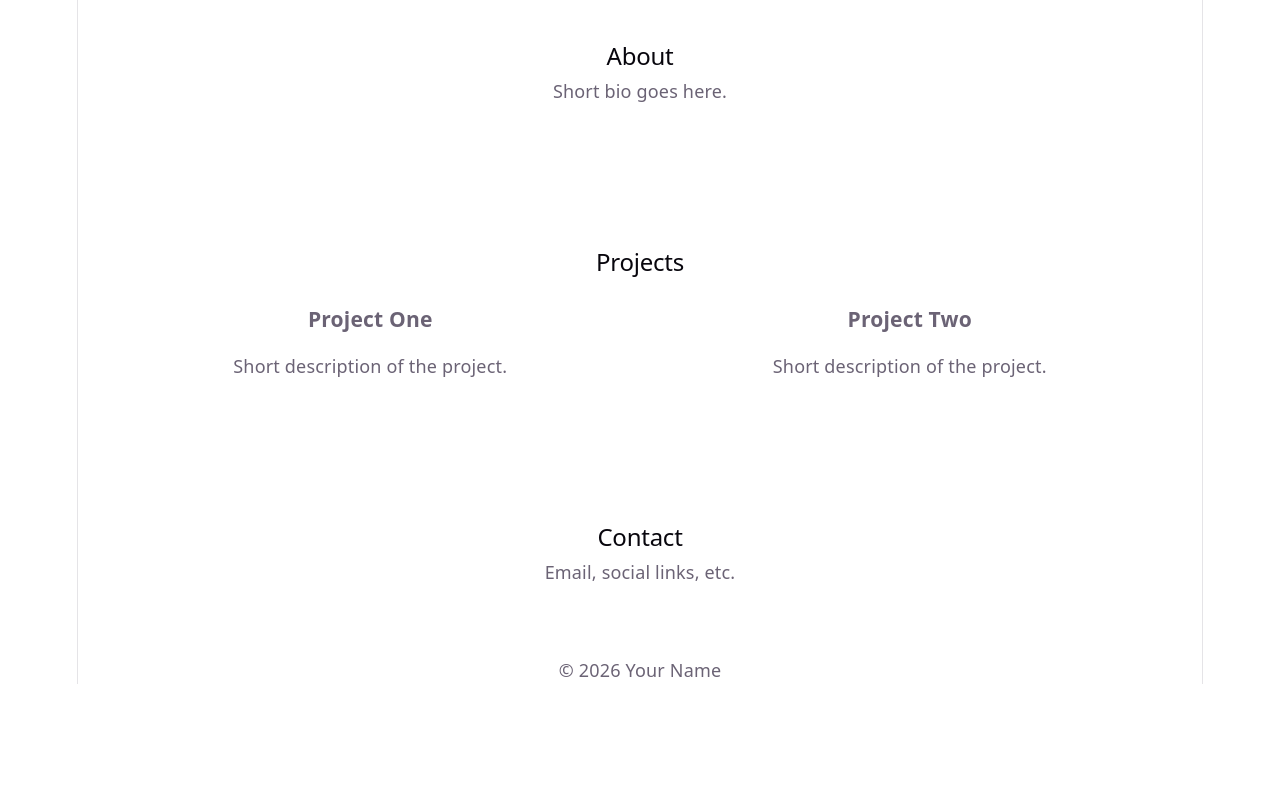
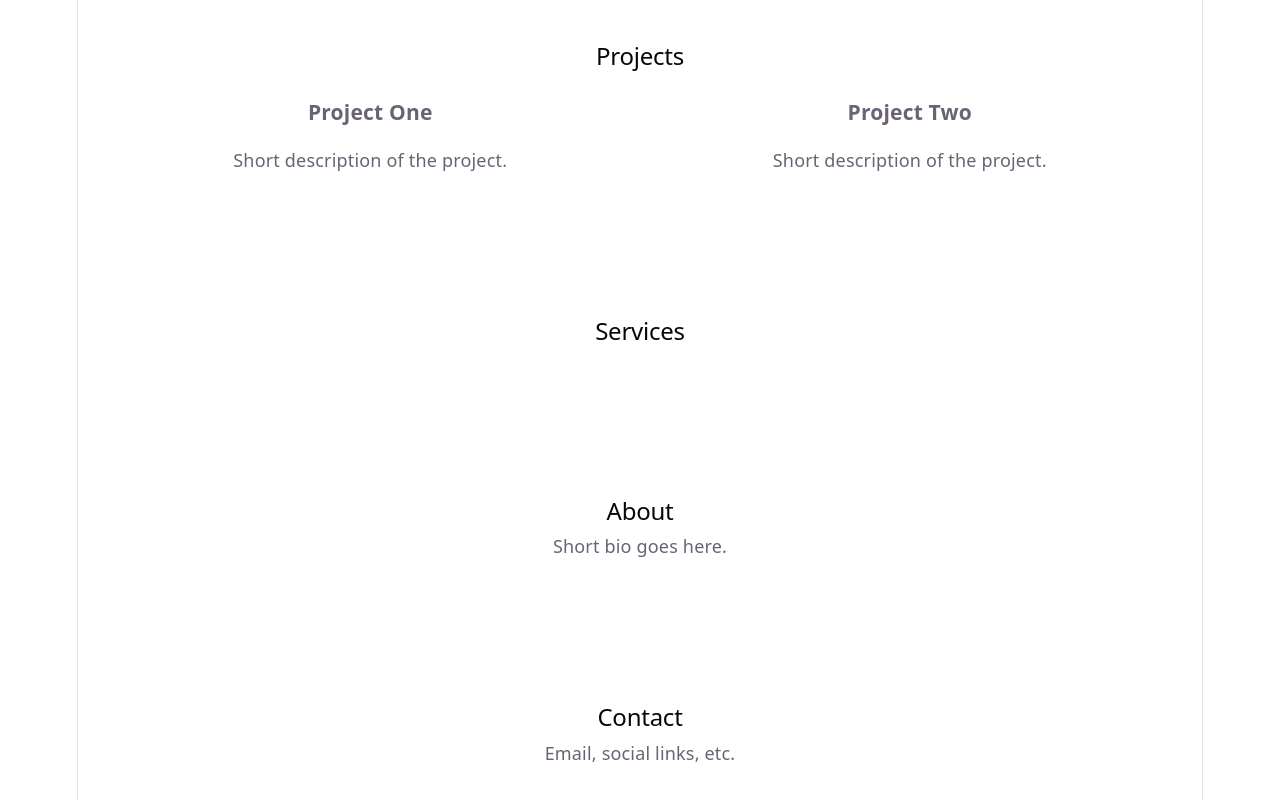
Before and after one commit to patyongcodes/portfolio, a React app: page / in a window 1280 px wide. Shown: the part 830-1630 px from the top of the page. Before the commit the page ends 1514 px from the top, so only its background shows below. Built offline with nearby package versions, Linux system fonts and the light colour scheme; the HTML template or start-up script is replaced by a standard one.

Commit message:
Reorder sections: Hero, Projects, Services, About, Contact

```diff
--- a/src/App.jsx
+++ b/src/App.jsx
@@ -1,8 +1,9 @@
 import Header from './components/layout/Header';
 import Footer from './components/layout/Footer';
 import Hero from './components/Hero/Hero';
+import Projects from './components/Projects/Projects';
+import Services from './components/Services/Services';
 import About from './components/About/About';
-import Projects from './components/Projects/Projects';
 import Contact from './components/Contact/Contact';
 import './App.css';
 
@@ -12,8 +13,9 @@ function App() {
       <Header />
       <main>
         <Hero />
+        <Projects />
+        <Services />
         <About />
-        <Projects />
         <Contact />
       </main>
       <Footer />
--- /dev/null
+++ b/src/components/Services/Services.css
@@ -0,0 +1,3 @@
+.services {
+  padding: 4rem 2rem;
+}
--- /dev/null
+++ b/src/components/Services/Services.jsx
@@ -0,0 +1,10 @@
+import './Services.css';
+
+export default function Services() {
+  return (
+    <section className="services" id="services">
+      <h2>Services</h2>
+      {/* TODO: list services offered */}
+    </section>
+  );
+}
```
